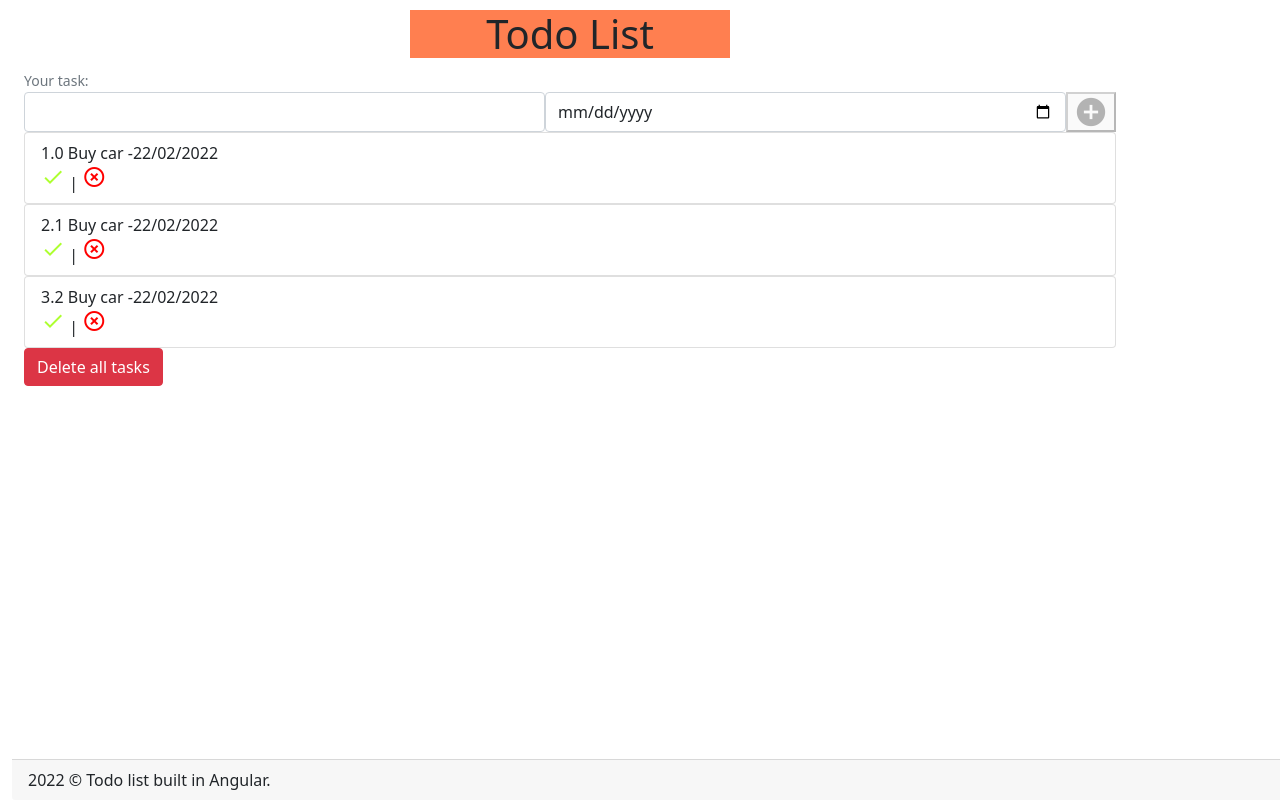
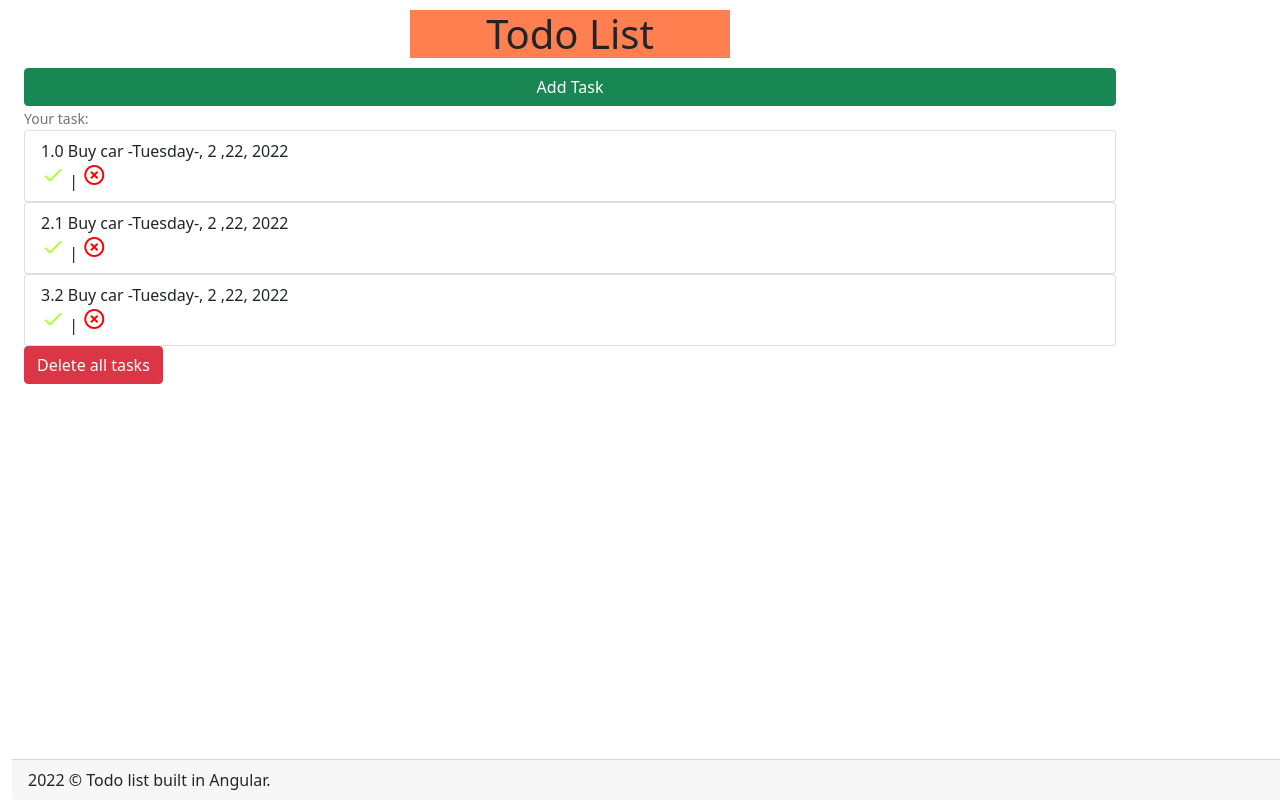
Before and after one commit to ios1111-creator/todo_list, an Angular app: page / in a window 1280 px wide. Built offline with nearby package versions, Linux system fonts and the light colour scheme.

Commit message:
add interface and fixed mistakes

```diff
--- a/src/app/app.component.css
+++ b/src/app/app.component.css
@@ -32,6 +32,7 @@
 }
 
 .is-done {
+  color:silver;
   text-decoration: line-through;
 }
 
--- a/src/app/app.component.html
+++ b/src/app/app.component.html
@@ -3,8 +3,18 @@
     <div class="nav-wrapper logo">
       <h1>Todo List</h1>
     </div>
+    <div class="row">
+      <ng-container *ngIf="toggle;then editOn;else editOff"></ng-container>
+      <ng-template #editOff>
+      <button class="btn btn-success" (click)="toggleBtn()" >Add Task</button>
+      </ng-template>
+      <ng-template #editOn>
+        <button class="btn btn-danger" (click)="toggleBtn()" >Close</button>
+      </ng-template>
+
+    </div>
     <div><label class="form-text">Your task:</label>
-      <div class="addTask">
+      <div class="addTask" *ngIf="toggle">
         <input
           type="text"
           class="form-control"
@@ -26,22 +36,25 @@
       </div>
     </div>
     <div class="lists">
-      <ul class="list-group " *ngFor="let task of todoLists; let i=index;">
-        <li class="list-group-item lists" #done [class.is-done]="task.done">
-          {{i + 1}}.{{task.id}} {{task.name}}-{{task.date | date: 'dd/MM/yyyy'}}
+      <ul class="list-group " *ngFor="let task of todoLists; let i=index;" [ngSwitch]="task.done">
+        <li class="list-group-item lists" #done [class.is-done]="task.done" *ngSwitchCase="false">
+          {{i + 1}}.{{task.id}} {{task.name}}-{{task.date | date: 'EEEE-, M ,d, y'}}
           <div>
-           <span (click)="onDone(task.id)" class="material-icons done-icon">
+           <span (click)="onDone(task)" class="material-icons done-icon">
             done
           </span> |
             <span (click)="onDelete(i)" class="material-icons delete-icon">
             highlight_off
           </span>
           </div>
-
+        </li>
+        <li class="list-group-item is-done" *ngSwitchCase="true">
+          <span>{{task.name}}</span>
         </li>
       </ul>
       <button (click)="onDeleteAll()" class="btn btn-danger" [disabled]="todoLists.length===0">Delete all tasks</button>
     </div>
+    <h1 *ngIf="todoLists.length===0">No tasks</h1>
   </div>
   <footer class="footer">
     <div class="card-footer">
--- a/src/app/app.component.ts
+++ b/src/app/app.component.ts
@@ -1,17 +1,19 @@
-import {Component,  OnInit,} from '@angular/core';
+import {Component} from '@angular/core';
+import {Task} from "./task";
 
 @Component({
   selector: 'app-root',
   templateUrl: './app.component.html',
   styleUrls: ['./app.component.css']
 })
-export class AppComponent implements OnInit {
+export class AppComponent {
   title = 'todo-list';
   text: string = '';
   date = '';
-  id:number=3;
-  config:{[key:string]:string}|null=null;
-  todoLists = [
+  id: number = 3;
+  toggle: boolean = false;
+  config: { [key: string]: string } | null = null;
+  todoLists: Task[] = [
     {
       id: 0,
       name: 'Buy car ',
@@ -28,18 +30,17 @@ export class AppComponent implements OnInit {
       date: '2022-02-22',
       done: false
     },
-  ]
-constructor() {
-setTimeout(()=>{
-  this.config={
-    title:'Todo list',
-    footer:'© Todo list  built in Angular.',
-    date: new Date().toDateString(),
-  }
-},2000)
-  }
-  ngOnInit() {
+  ];
 
+  constructor() {
+    setTimeout(() => {
+      this.config = {
+        title: 'Todo list',
+        footer: '© Todo list  built in Angular.',
+        date: new Date().toDateString(),
+      }
+    }, 2000);
+    this.sortTask();
   }
 
   addTask() {
@@ -48,29 +49,35 @@ setTimeout(()=>{
       name: this.text,
       date: this.date,
       done: false
-    })
-    this.text='';
-    this.date='';
-    console.log(this.todoLists)
+    });
+    this.text = '';
+    this.date = '';
+    this.sortTask();
   }
 
-  onDone(id: number) {
-    this.todoLists = this.todoLists.map(todo => {
-      if (todo.id === id) {
-        return {
-          ...todo,
-          done: !todo.done
-        }
-      }
-      return todo;
-    })
-    console.log(this.todoLists)
+  onDone(task: Task) {
+    task.done = true;
+    this.sortTask();
   }
-  onDelete(id:number){
-    this.todoLists.splice(id,1)
+
+  onDelete(id: number) {
+    this.todoLists.splice(id, 1);
+    this.sortTask();
   }
-  onDeleteAll(){
-    this.todoLists=[];
 
+  onDeleteAll() {
+    this.todoLists = [];
+    this.sortTask();
+  }
+
+  toggleBtn() {
+    this.toggle = !this.toggle;
+    this.sortTask();
+  }
+
+  private sortTask() {
+    this.todoLists = this.todoLists.sort((a: Task, b: Task) =>
+      a.done === b.done ? 0 : a.done ? 1 : -1
+    );
   }
 }
--- /dev/null
+++ b/src/app/task.ts
@@ -0,0 +1,6 @@
+export interface Task{
+  id:number,
+  name:string,
+  date:string,
+  done:boolean
+}
```
Also changed, not shown: 1 other file (tests, documents, lock files or other folders).
